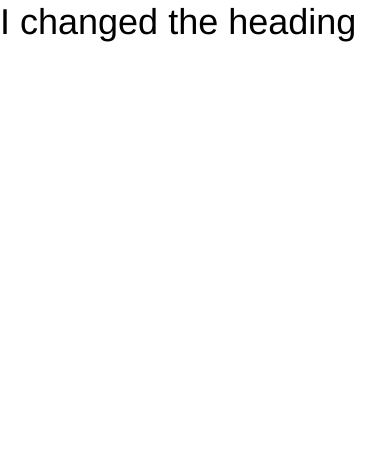
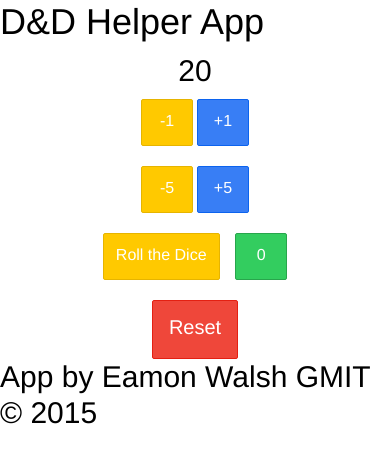
Before and after one commit to kmqadkarl/myrolldice, a website: page www/index.html in a window 390 px wide. Drawn offline with Linux system fonts and the light colour scheme; some packages are replaced by stand-ins of ours; files that its build step writes are made by us from their sources.

Commit message:
Just added Ians Indexfile

```diff
--- a/www/index.html
+++ b/www/index.html
@@ -3,7 +3,7 @@
   <head>
     <meta charset="utf-8">
     <meta name="viewport" content="initial-scale=1, maximum-scale=1, user-scalable=no, width=device-width">
-    <title></title>
+    <title>rollDice App</title>
 
     <link href="lib/ionic/css/ionic.css" rel="stylesheet">
     <link href="css/style.css" rel="stylesheet">
@@ -20,15 +20,106 @@
 
     <!-- your app's js -->
     <script src="js/app.js"></script>
+
   </head>
   <body ng-app="starter">
 
-    <ion-pane>
-      <ion-header-bar class="bar-stable">
-        <h1 class="title">I changed the heading</h1>
+     <ion-pane>
+      <ion-header-bar align-title="center" class="bar-stable">
+        <h1 class="title">D&D Helper App</h1>
       </ion-header-bar>
       <ion-content>
+  <div class=“card”>
+   <center><h2>
+        <div id="myLife">
+          20
+        </div>
+      </h2></center>
+   </div>
+
+  <div>
+   <center>
+    <a class="button button-energized" onclick="incDec('-1')">
+      -1
+    </a>
+    <a class="button button-positive" onclick="incDec('+1')">
+      +1
+    </a>
+   </center>
+  </div>
+  <br/>
+
+  <div>
+   <center>
+    <a class="button button-energized" onclick="incDec('-5')">
+      -5
+    </a>
+    <a class="button button-positive" onclick="incDec('+5')">
+      +5
+    </a>
+   </center>
+  </div>
+
+  <div>
+   <center>
+   <br/>
+    <a class="button button-energized" onclick="randomDiceroll()">
+      Roll the Dice
+    </a>
+    &nbsp;&nbsp;
+    <a id="diceRoll" class="button button-balanced">
+      0
+    </a>
+   </center>
+   <br/>
+  </div>
+
+  <center><a class="button button-large button-assertive" onclick="reset()">Reset</a></center>
+
       </ion-content>
     </ion-pane>
+
+      </ion-content>
+    <ion-footer-bar align-title="center" class="bar-calm">
+       <div>
+         <h2 class="title">App by Eamon Walsh GMIT &copy; 2015</h2>
+      </div>
+    </ion-footer-bar>
+
+</ion-pane>
+
+  <script type="text/javascript">
+
+   function incDec(plusMinus) {
+      var plusMinus = parseInt(plusMinus);
+      var currentLife = parseInt(document.getElementById("myLife").innerHTML) + plusMinus;
+      //alert(currentLife);
+
+     if(currentLife < 0)
+     {
+       currentLife = 0;
+     }
+     else if(currentLife > 100)
+     {
+       currentLife = 100;
+     }
+     else
+     {
+       document.getElementById("myLife").innerHTML = currentLife;
+     }
+   }
+
+    function randomDiceroll() {
+      document.getElementById("diceRoll").innerHTML = Math.floor(Math.random() *(20-1+1)+1);
+    }
+
+    function reset() {
+      document.getElementById("myLife").innerHTML = 20;
+      document.getElementById("diceRoll").innerHTML = 0;
+    }
+
+    </script>
+
   </body>
+
 </html>
```
